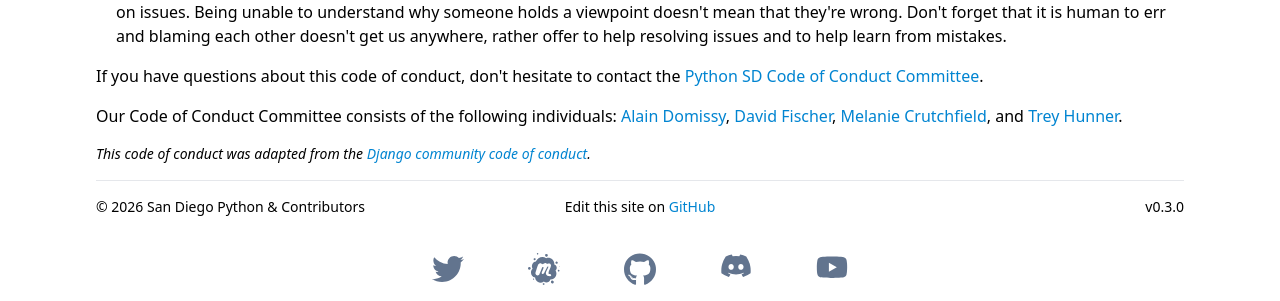
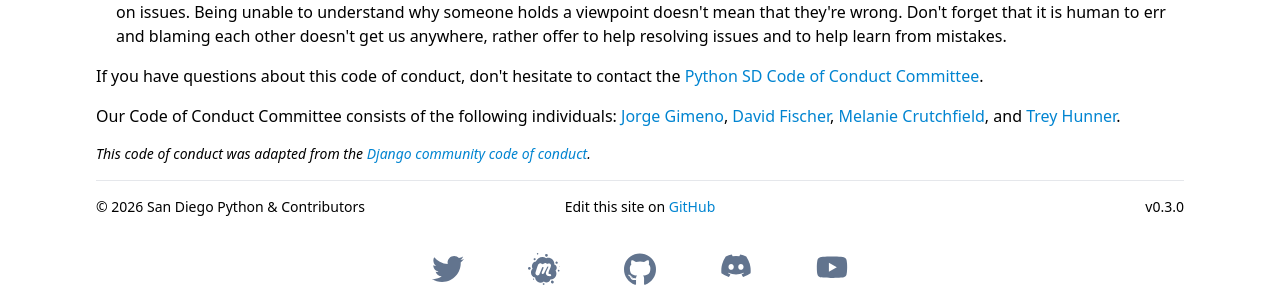
Before and after one commit to sandiegopython/pythonsd-django, a Django app: page /code-of-conduct/ in a window 1280 px wide. Shown: the part 1008-1309 px from the top of the page. Run offline with Django 5.2, Linux system fonts and the light colour scheme; style sheets or scripts are compiled from the project's sources; some libraries are stand-ins or nearby versions.

Commit message:
Update CoC committee - Jorge

```diff
--- a/pythonsd/templates/pythonsd/code-of-conduct.html
+++ b/pythonsd/templates/pythonsd/code-of-conduct.html
@@ -40,7 +40,7 @@
 
 <p>If you have questions about this code of conduct, don't hesitate to contact the <a href="mailto:sandiegopython-conduct@googlegroups.com">Python SD Code of Conduct Committee</a>.</p>
 
-<p>Our Code of Conduct Committee consists of the following individuals: <a href="https://www.meetup.com/pythonsd/members/35674822/" rel="nofollow noopener noreferrer">Alain Domissy</a>, <a href="https://www.meetup.com/pythonsd/members/35125652/" rel="nofollow noopener noreferrer">David Fischer</a>, <a href="https://www.meetup.com/pythonsd/members/153989962/" rel="nofollow noopener noreferrer">Melanie Crutchfield</a>, and <a href="https://www.meetup.com/pythonsd/members/13614009/" rel="nofollow noopener noreferrer">Trey Hunner</a>.</p>
+<p>Our Code of Conduct Committee consists of the following individuals: <a href="https://www.meetup.com/pythonsd/members/198941693/" rel="nofollow noopener noreferrer">Jorge Gimeno</a>, <a href="https://www.meetup.com/pythonsd/members/35125652/" rel="nofollow noopener noreferrer">David Fischer</a>, <a href="https://www.meetup.com/pythonsd/members/153989962/" rel="nofollow noopener noreferrer">Melanie Crutchfield</a>, and <a href="https://www.meetup.com/pythonsd/members/13614009/" rel="nofollow noopener noreferrer">Trey Hunner</a>.</p>
 
 <p class="text-sm italic">This code of conduct was adapted from the <a href="https://www.djangoproject.com/conduct/" rel="nofollow noopener noreferrer">Django community code of conduct</a>.</p>
 </div>
```
